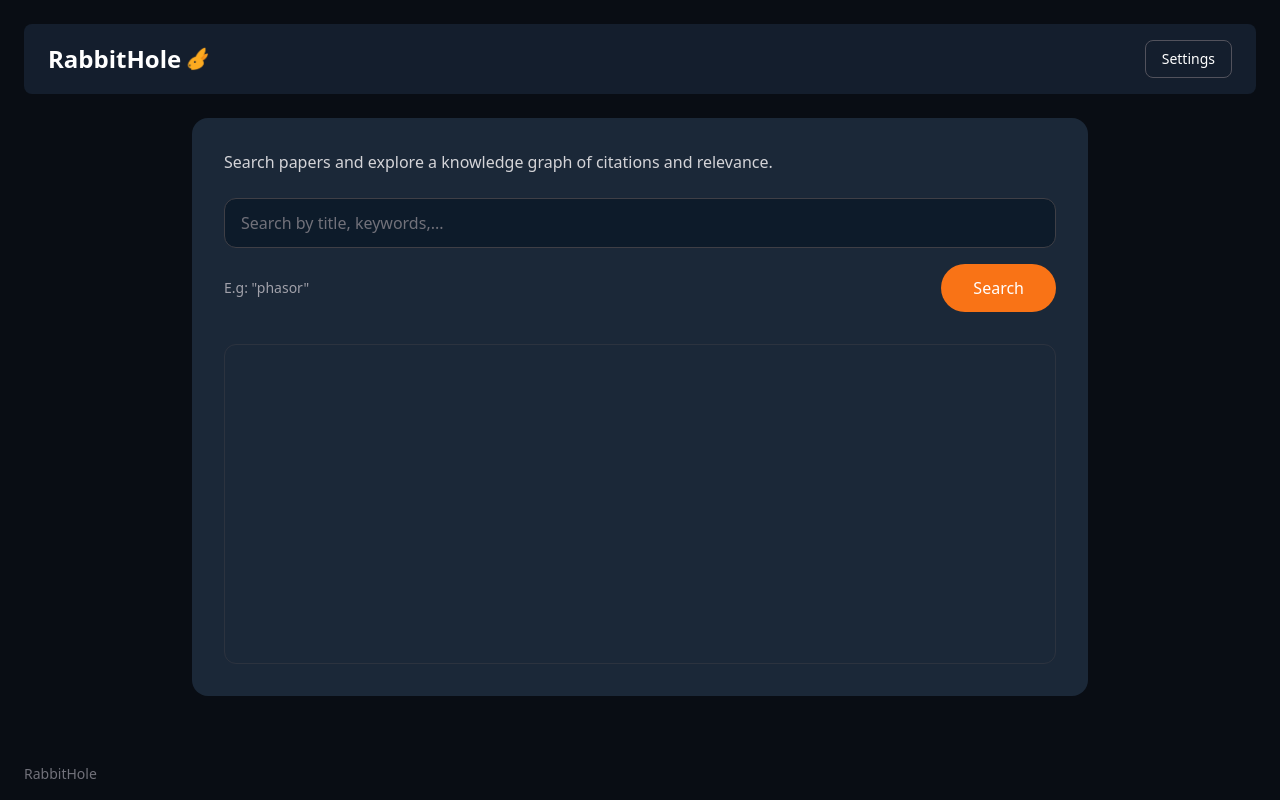
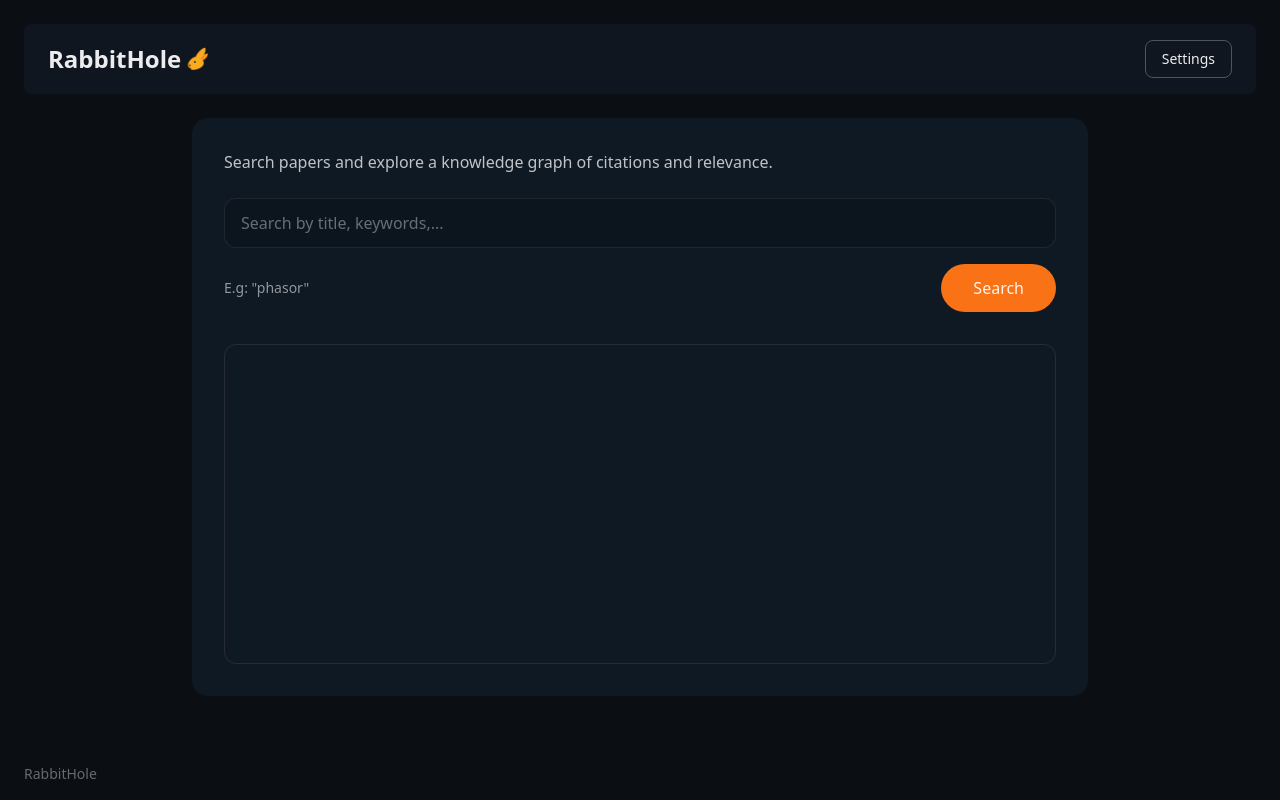
Before and after one commit to Ahmed-Labs/rabbithole, a React (Vite) app in the folder frontend/: page / in a window 1280 px wide. Built offline with nearby package versions, Linux system fonts and the light colour scheme.

Commit message:
update global styles

```diff
--- a/frontend/src/index.css
+++ b/frontend/src/index.css
@@ -1,30 +1,58 @@
 @import "tailwindcss";
 
 @theme {
-  --color-page-bg: #090d14;
-  --color-panel-bg: #141e2d;
-  --color-card-bg: #182436;
-  --color-input-bg: #0d1b2a;
-  --color-input-bg-dark: #101723;
-  --color-content-bg: #1b2838;
+  --color-page-bg: #0b0f14;        /* near-neutral charcoal */
+  --color-panel-bg: #0f1620;       /* primary surface */
+  --color-card-bg: #111b26;        /* slightly elevated */
+  --color-content-bg: #0f1924;     /* secondary surface */
+  --color-input-bg: #0c141d;       /* input surface */
+  --color-input-bg-dark: #0a1119;  /* deeper input */
 
-  --color-border-accent: #3621f6;
-  --color-border-default: rgb(63 63 70); /* zinc-700 */
+  --color-border-default: rgba(255, 255, 255, 0.08);
 
-  --color-text: #fff;
-  --color-text-muted: rgb(161 161 170); /* zinc-400 */
-  --color-text-secondary: rgb(212 212 216); /* zinc-300 */
-  --color-placeholder: rgb(113 113 122); /* zinc-500 */
+  --color-border-accent: rgba(255, 255, 255, 0.12);
 
-  --color-focus: rgb(99 102 241); /* indigo-500 */
-  --color-primary: rgb(249 115 22); /* orange-500 */
+  --color-text: rgba(255, 255, 255, 0.92);
+  --color-text-secondary: rgba(255, 255, 255, 0.74);
+  --color-text-muted: rgba(255, 255, 255, 0.55);
+  --color-placeholder: rgba(255, 255, 255, 0.38);
+
+  --color-primary: rgb(249 115 22);       /* orange-500 */
   --color-primary-hover: rgb(251 146 60); /* orange-400 */
+
+  --color-focus: rgba(249, 115, 22, 0.35);
+
   --color-danger: rgb(239 68 68); /* red-500 */
 }
 
+#root {
+  height: 100%;
+}
+
+html,
+body,
+#root {
+  height: 100%;
+  background: var(--color-page-bg);
+}
+
 body {
-  font-family:
-    system-ui,
-    -apple-system,
-    sans-serif;
+  margin: 0;
+  font-family: system-ui, -apple-system, sans-serif;
+  overscroll-behavior: none;
 }
+
+* {
+  overscroll-behavior: contain;
+}
+
+:focus {
+  outline: none;
+}
+
+button:focus-visible,
+a:focus-visible,
+[role="button"]:focus-visible {
+  outline: 2px solid var(--color-focus);
+  outline-offset: 2px;
+}
```
